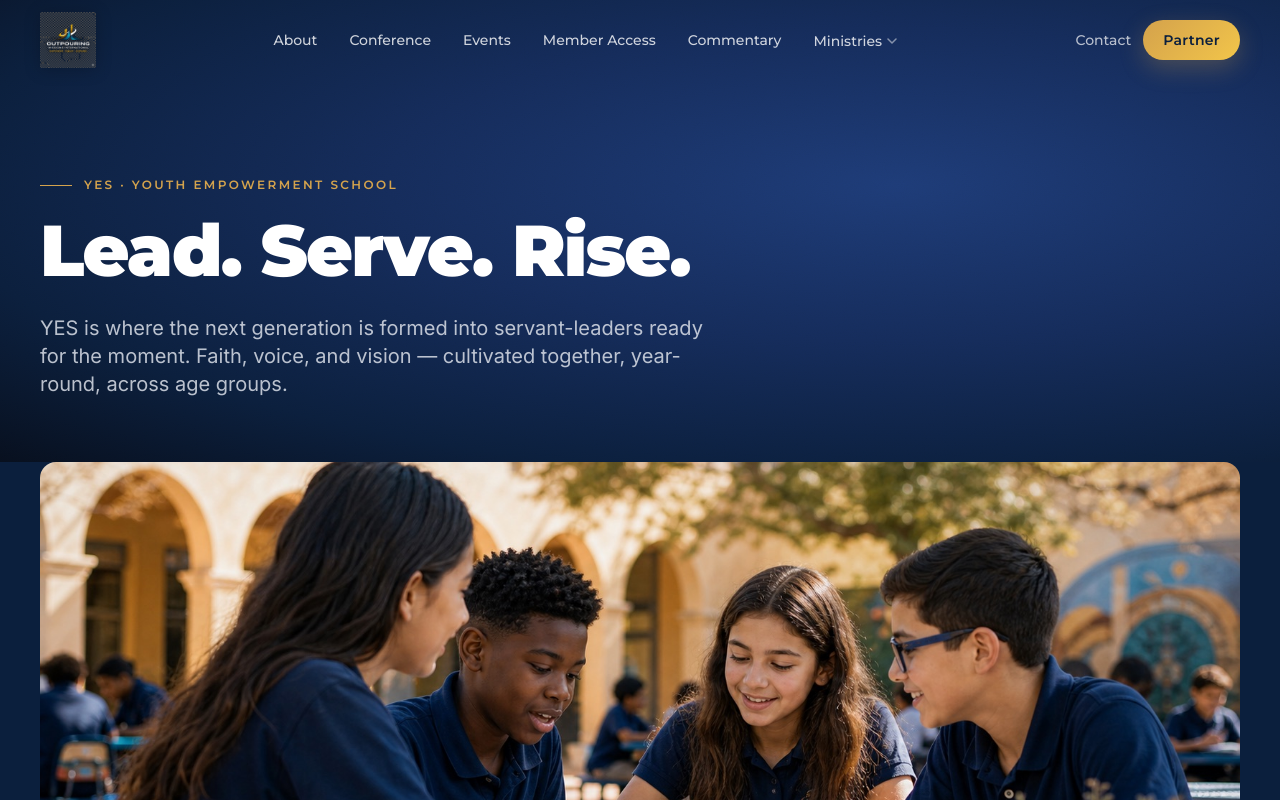
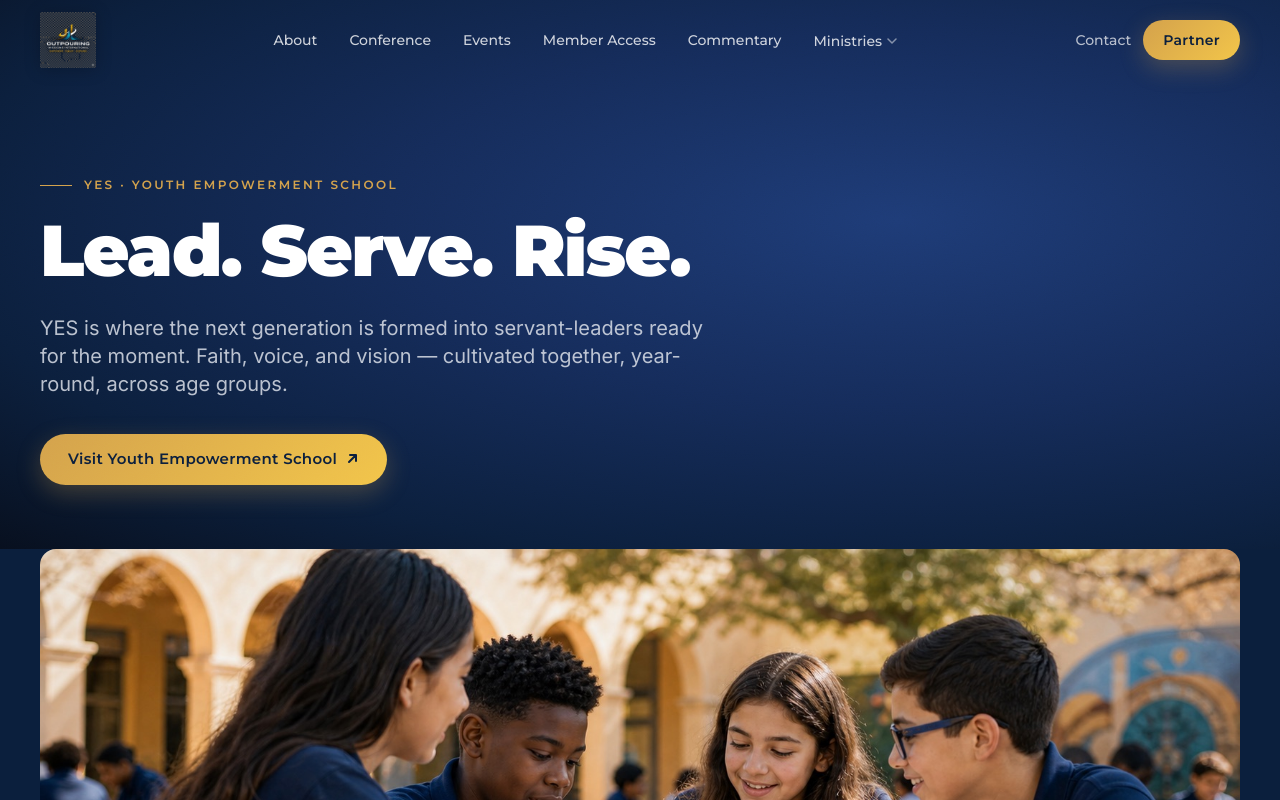
Before and after one commit to kimberlyflowers/omiwebsitebrandkit, a Next.js app in the folder web/: page /ministries/yes in a window 1280 px wide. Shown: the top 800 px of the page. Built offline with nearby package versions, Linux system fonts and the light colour scheme.

Commit message:
Restore ministry external links

```diff
--- a/web/app/ministries/empowerment-center-network/page.tsx
+++ b/web/app/ministries/empowerment-center-network/page.tsx
@@ -8,6 +8,10 @@ export default function ECN() {
       eyebrow="Empowerment Center Network"
       title="For the parents behind every YES student."
       lede="A connected network of families, mentors, and resources supporting the parents whose children are being formed through YES."
+      externalLink={{
+        label: "Log in to the Empowerment Center Network",
+        href: "https://ipykfgl2mzarbynm4zmh.app.clientclub.net/communities/groups/empowerment-center-network/home",
+      }}
     />
   );
 }
--- a/web/app/ministries/sabwb/page.tsx
+++ b/web/app/ministries/sabwb/page.tsx
@@ -8,7 +8,7 @@ export default function SABWB() {
       eyebrow="SABWB · San Antonio Black White and Brown"
       title="One city. One calling."
       lede="SABWB gathers San Antonio's Black, White, and Brown communities around the shared conviction that unity is a witness. Teaching, worship, presence — together, across color lines."
-      externalLink={{ label: "Visit sabwb.org", href: "https://www.sabwb.org" }}
+      externalLink={{ label: "Visit sabwb.org", href: "https://sabwb.org" }}
       primaryCta={{ label: "Get involved", href: "/contact" }}
       heroCaption="SABWB community photograph"
       stats={[
--- a/web/app/ministries/yes/page.tsx
+++ b/web/app/ministries/yes/page.tsx
@@ -8,6 +8,7 @@ export default function YES() {
       eyebrow="YES · Youth Empowerment School"
       title="Lead. Serve. Rise."
       lede="YES is where the next generation is formed into servant-leaders ready for the moment. Faith, voice, and vision — cultivated together, year-round, across age groups."
+      externalLink={{ label: "Visit Youth Empowerment School", href: "https://youthempowermentschool.live" }}
       heroCaption="YES students in action"
       featured={{
         title: "YES Rise Up — the summer cohort",
--- a/web/components/GalleryPage.tsx
+++ b/web/components/GalleryPage.tsx
@@ -17,6 +17,7 @@ type Props = {
   eyebrow: string;
   title: string;
   lede: string;
+  externalLink?: { label: string; href: string };
   featured?: { title: string; body: string; caption?: string; cta?: { label: string; href: string } };
   items?: Item[];
   heroCaption?: string;
@@ -26,6 +27,7 @@ export default function GalleryPage({
   eyebrow,
   title,
   lede,
+  externalLink,
   featured,
   items,
   heroCaption = "Hero imagery",
@@ -64,6 +66,21 @@ export default function GalleryPage({
               <p className="mt-7 text-lg md:text-xl text-mist/85 leading-relaxed max-w-2xl">
                 {lede}
               </p>
+              {externalLink && (
+                <div className="mt-9">
+                  <a
+                    href={externalLink.href}
+                    target="_blank"
+                    rel="noopener noreferrer"
+                    className="btn btn-primary"
+                  >
+                    {externalLink.label}
+                    <svg width="14" height="14" viewBox="0 0 14 14" fill="none" stroke="currentColor" strokeWidth="2" aria-hidden="true">
+                      <path d="M5 3h6v6M11 3L4 10" strokeLinecap="round" strokeLinejoin="round" />
+                    </svg>
+                  </a>
+                </div>
+              )}
             </div>
           </div>
         </section>
--- a/web/lib/ministries.ts
+++ b/web/lib/ministries.ts
@@ -16,6 +16,7 @@ export const ministries: Ministry[] = [
     short: "Youth Empowerment School",
     tagline: "Lead · Serve · Impact",
     accent: "teal",
+    externalUrl: "https://youthempowermentschool.live",
   },
   {
     slug: "empowerment-center-network",
@@ -40,7 +41,7 @@ export const ministries: Ministry[] = [
     short: "San Antonio Black White and Brown",
     tagline: "Community across color lines — one city, one calling.",
     accent: "indigo",
-    externalUrl: "https://www.sabwb.org",
+    externalUrl: "https://sabwb.org",
   },
   {
     slug: "sabwb-action",
```
